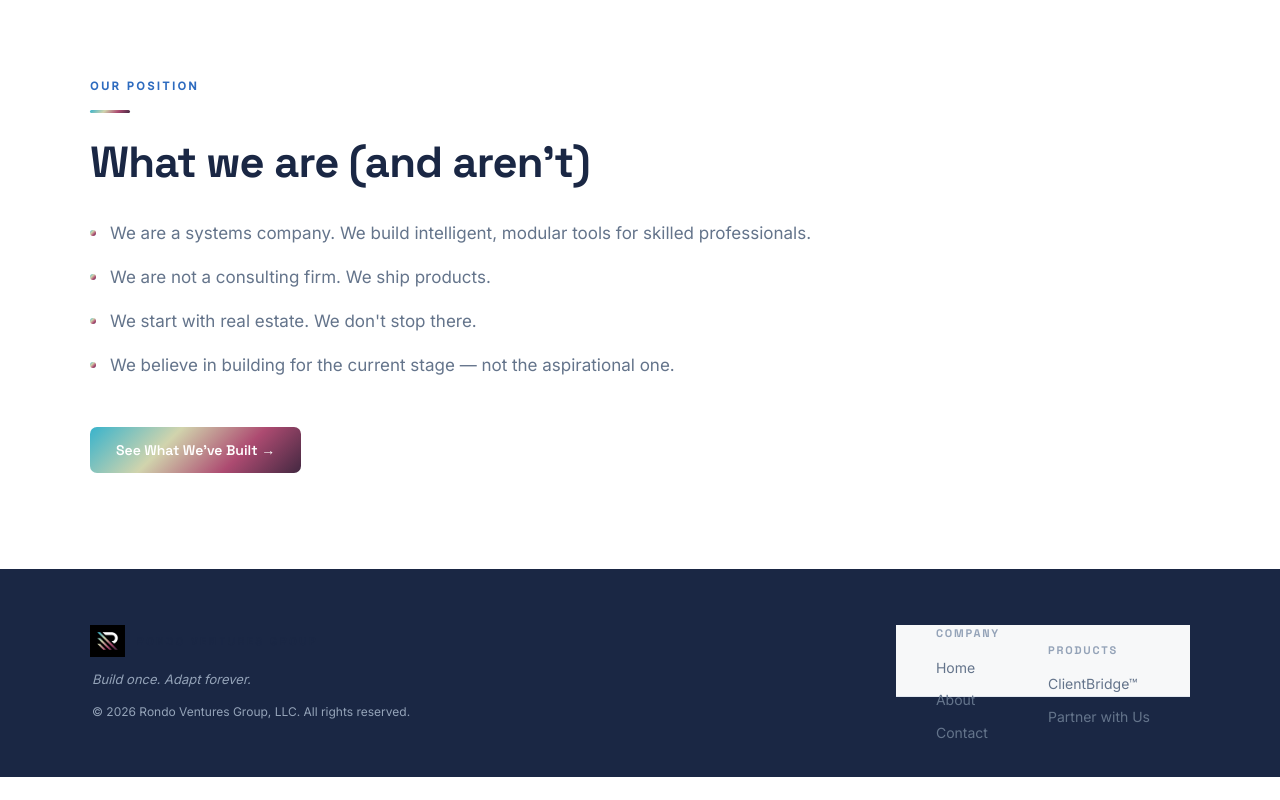
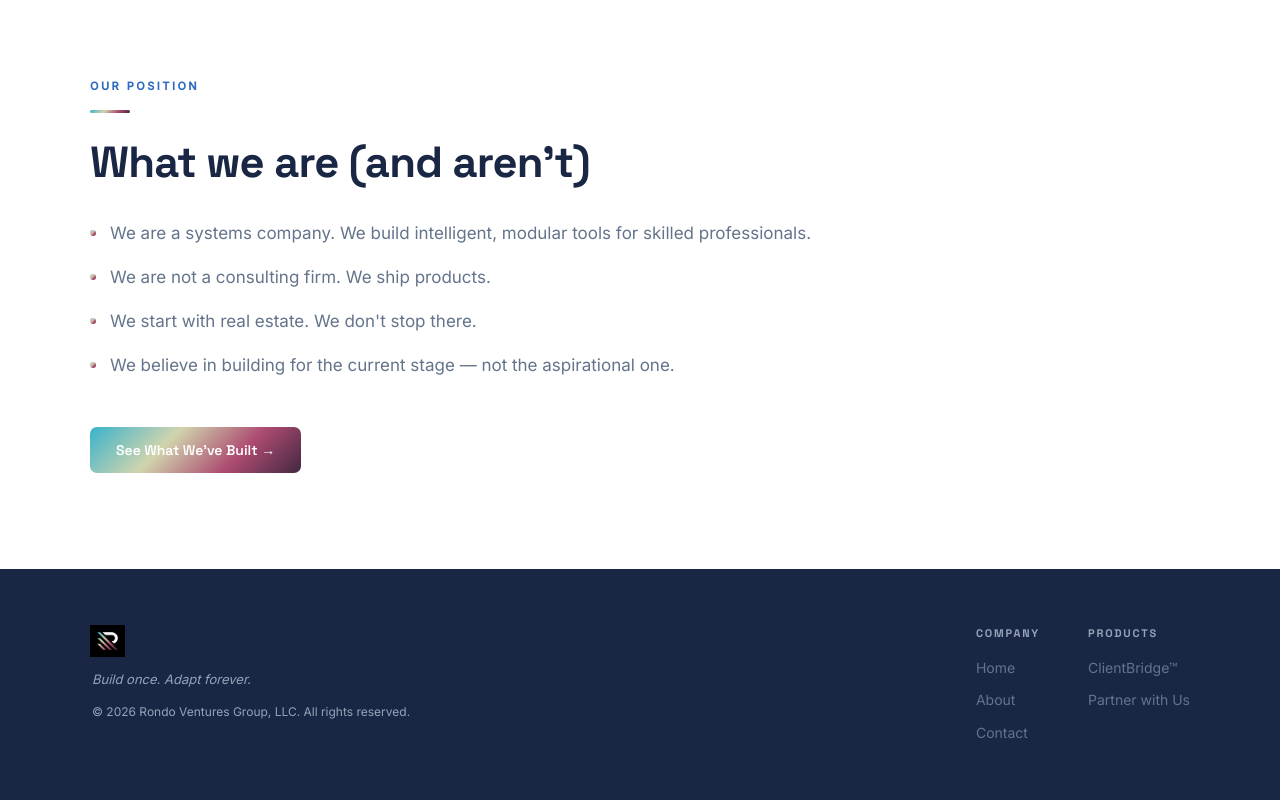
Before and after one commit to RondoVenturesLLC/rondoventuresgroup-site, a website: page public/about.html in a window 1280 px wide. Shown: the part 2111-2911 px from the top of the page. Before the commit the page ends 2888 px from the top, so only its background shows below. Drawn offline with Linux system fonts and the light colour scheme.

Commit message:
Fix footer white box — change footer nav element to div
Co-Authored-By: Claude Sonnet 4.6 <noreply@anthropic.com>

```diff
--- a/public/about.html
+++ b/public/about.html
@@ -136,7 +136,7 @@
       <p class="footer-tagline">Build once. Adapt forever.</p>
       <p class="footer-copy">&copy; 2026 Rondo Ventures Group, LLC. All rights reserved.</p>
     </div>
-    <nav class="footer-nav" aria-label="Footer navigation">
+    <div class="footer-nav">
       <div class="footer-nav-col">
         <h4>Company</h4>
         <a href="/">Home</a>
@@ -148,7 +148,7 @@
         <a href="/clientbridge">ClientBridge&#8482;</a>
         <a href="/contact">Partner with Us</a>
       </div>
-    </nav>
+    </div>
   </div>
 </footer>
 
```
Also changed, not shown: public/clientbridge.html (+2 -2 lines), public/contact.html (+2 -2 lines), public/index.html (+2 -2 lines).
